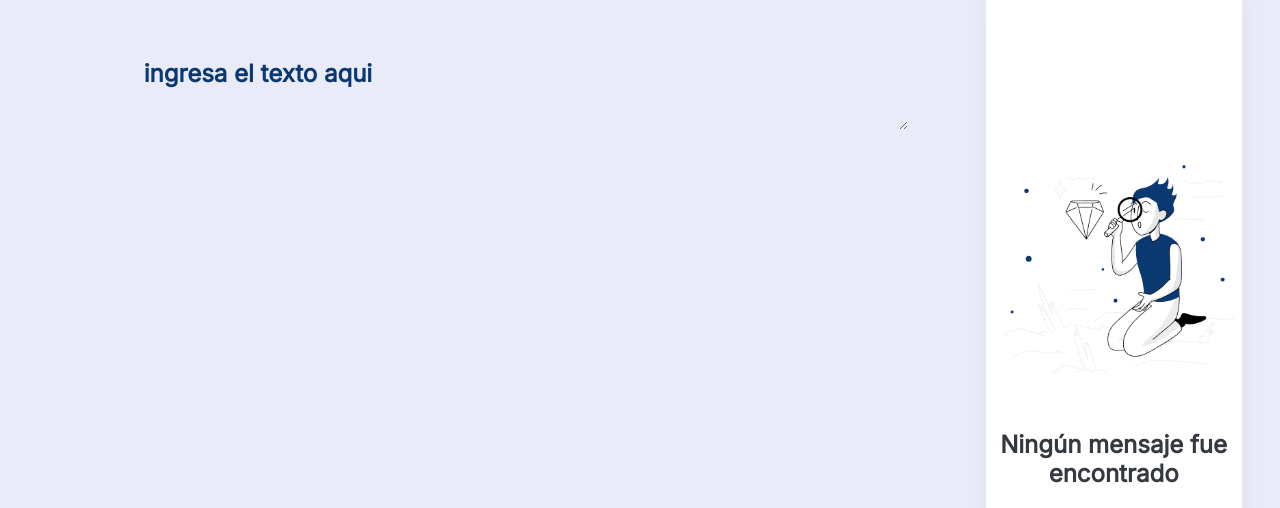
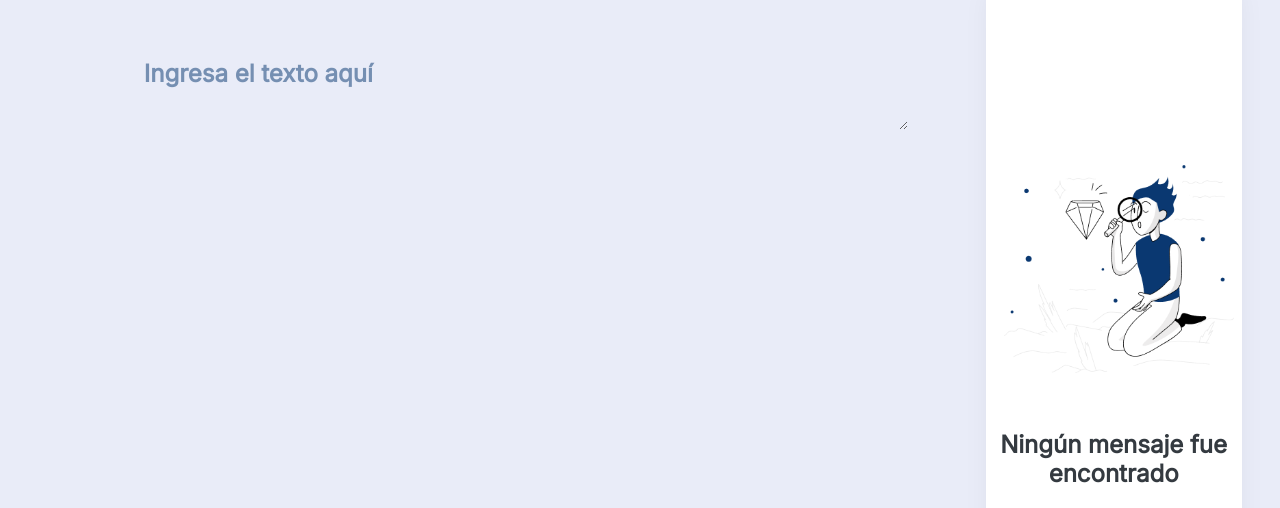
Before and after one commit to Adlr11/Encriptador-de-texto, a plain HTML site: page index.html in a window 1280 px wide. Shown: the part 91-599 px from the top of the page. Drawn offline with Linux system fonts and the light colour scheme.

Commit message:
cambiando diseño del textarea

```diff
--- a/css/style.css
+++ b/css/style.css
@@ -43,8 +43,7 @@ body{
 }
 
 #textinp::placeholder{
-  color: #0A3871;
-  font-weight: bold;
+  color: #0a387184;
 }
 
 #textinp::-webkit-scrollbar {
--- a/index.html
+++ b/index.html
@@ -17,7 +17,7 @@
     </div>
 
     <div class="inp">
-        <textarea class="texto" id="textinp" placeholder="ingresa el texto aqui"></textarea>
+        <textarea class="texto" id="textinp" placeholder="Ingresa el texto aquí"></textarea>
       </div>
 
 
```
